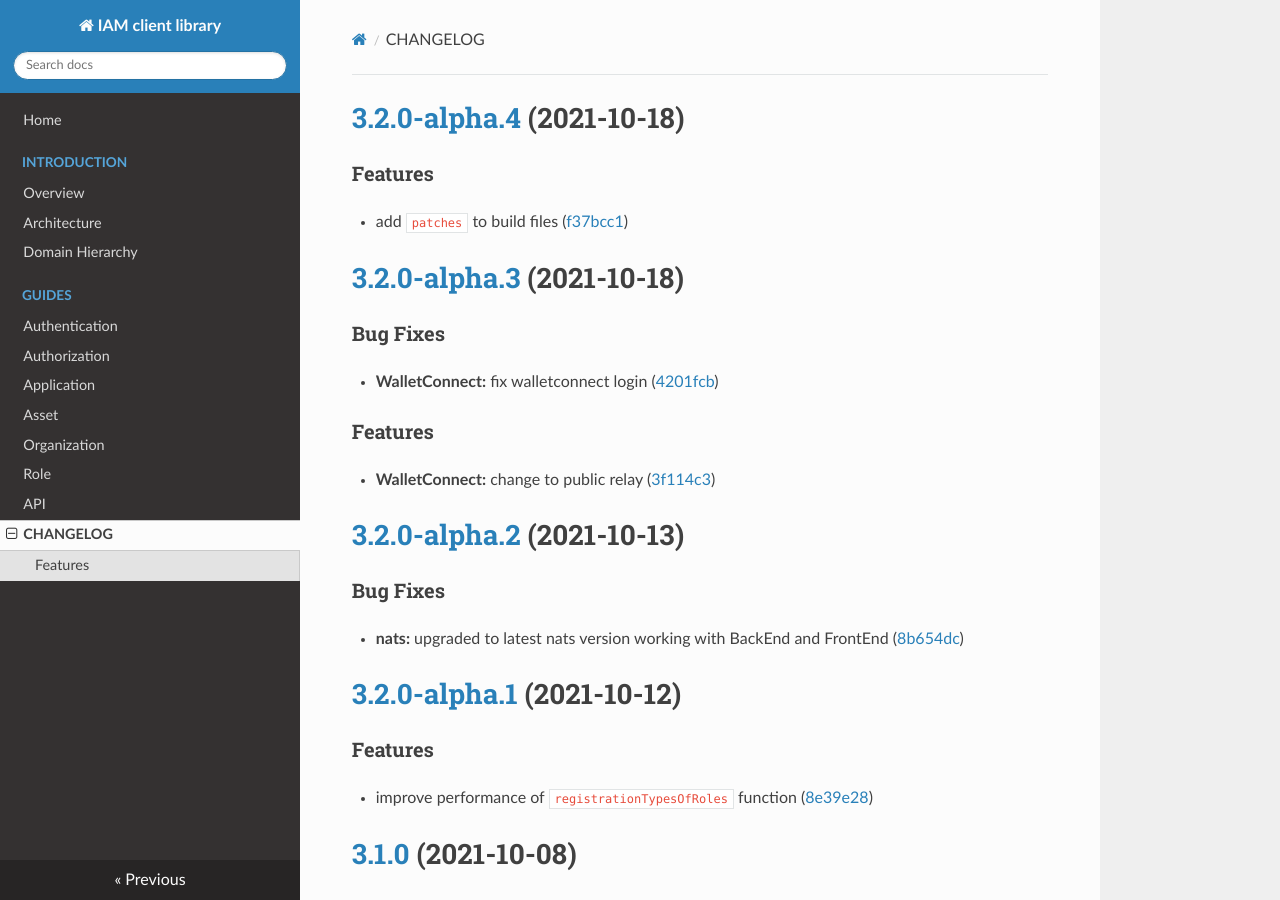
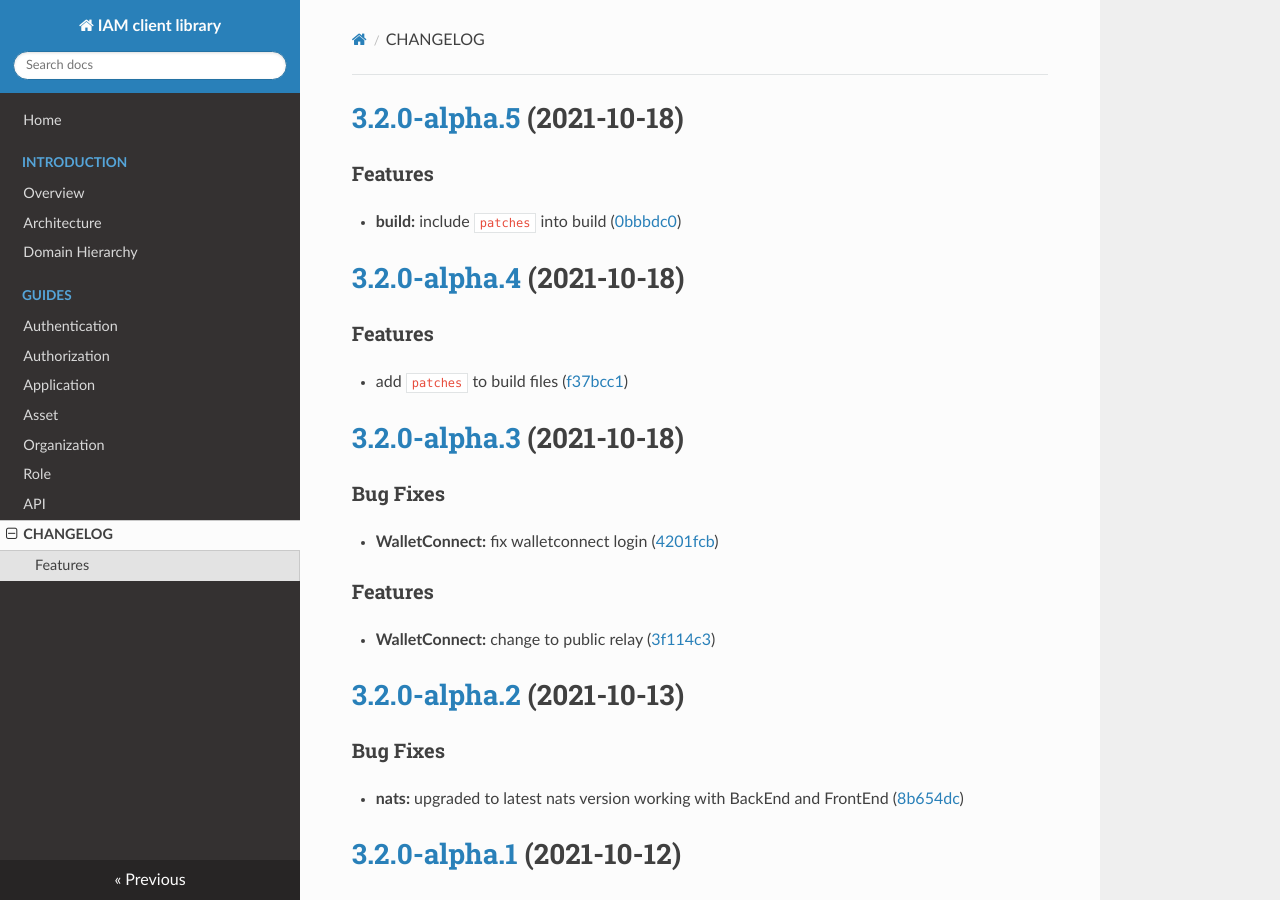
Before and after one commit to energywebfoundation/iam-client-lib, an MkDocs documentation site: the page built from docs/CHANGELOG.md, in a window 1280 px wide and 900 px high. Built offline with MkDocs 1.6.1, drawn with Linux system fonts in a browser that asks for light colours; nearby versions of some CDN libraries.

Commit message:
chore(release): 3.2.0-alpha.5 [skip ci]
# [3.2.0-alpha.5](https://github.com/energywebfoundation/iam-client-lib/compare/v3.2.0-alpha.4...v3.2.0-alpha.5) (2021-10-18)

### Features

* **build:** include `patches` into build ([0bbbdc0](https://github.com/energywebfoundation/iam-client-lib/commit/0bbbdc00d3e781b46898be520a1429101c6b4b1e))

```diff
--- a/docs/CHANGELOG.md
+++ b/docs/CHANGELOG.md
@@ -1,3 +1,10 @@
+# [3.2.0-alpha.5](https://github.com/energywebfoundation/iam-client-lib/compare/v3.2.0-alpha.4...v3.2.0-alpha.5) (2021-10-18)
+
+
+### Features
+
+* **build:** include `patches` into build ([0bbbdc0](https://github.com/energywebfoundation/iam-client-lib/commit/0bbbdc00d3e781b46898be520a1429101c6b4b1e))
+
 # [3.2.0-alpha.4](https://github.com/energywebfoundation/iam-client-lib/compare/v3.2.0-alpha.3...v3.2.0-alpha.4) (2021-10-18)
 
 
--- a/package.json
+++ b/package.json
@@ -1,6 +1,6 @@
 {
     "name": "iam-client-lib",
-    "version": "3.2.0-alpha.4",
+    "version": "3.2.0-alpha.5",
     "description": "Library for Decentralized Identity and Access Management",
     "main": "dist/iam-client-lib.js",
     "module": "dist/iam-client-lib.esm.js",
```
